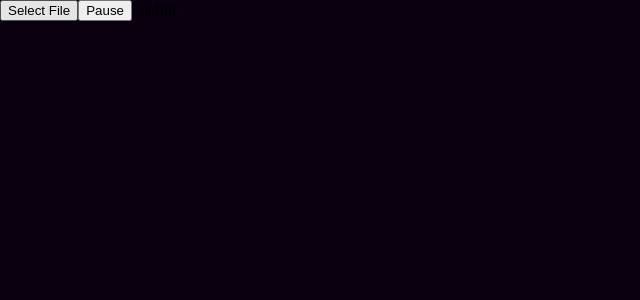
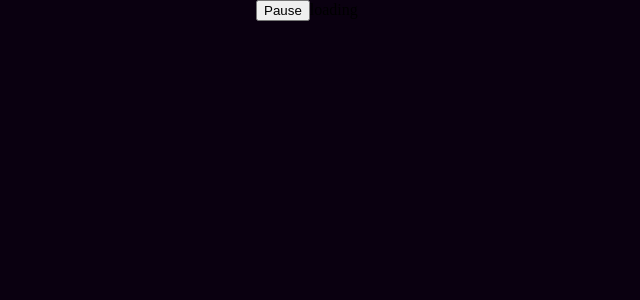
Before and after one commit to rossbuc/Crates, a React (Vite) app in the folder src/renderer/: page / in a window 1280 px wide. Shown: the top 300 px of the page, without its empty margins (0-640 px from the left). Built offline with nearby package versions, Linux system fonts and the light colour scheme.

Commit message:
Set up styling for main app screen

```diff
--- a/src/renderer/src/App.tsx
+++ b/src/renderer/src/App.tsx
@@ -20,8 +20,13 @@
   };
   return (
     <Conatainer>
-      <FileExplorer />
-      <DataDisplay library={library} />
+      <TopContent>
+        <Sidebar></Sidebar>
+        <MainDisplay>
+          <DataDisplay library={library} />
+        </MainDisplay>
+      </TopContent>
+      <ControlPanel></ControlPanel>
     </Conatainer>
   );
 }
@@ -32,4 +37,23 @@
   height: 100vh;
 `;
 
+const Sidebar = styled.div`
+  width: 20vw;
+  height: 100%;
+  flex-direction: column;
+`;
+
+const TopContent = styled.div`
+  display: flex;
+  height: 90vh;
+`;
+
+const ControlPanel = styled.div`
+  height: 10vh;
+`;
+
+const MainDisplay = styled.div`
+  width: 80vw;
+`;
+
 export default App;
```
